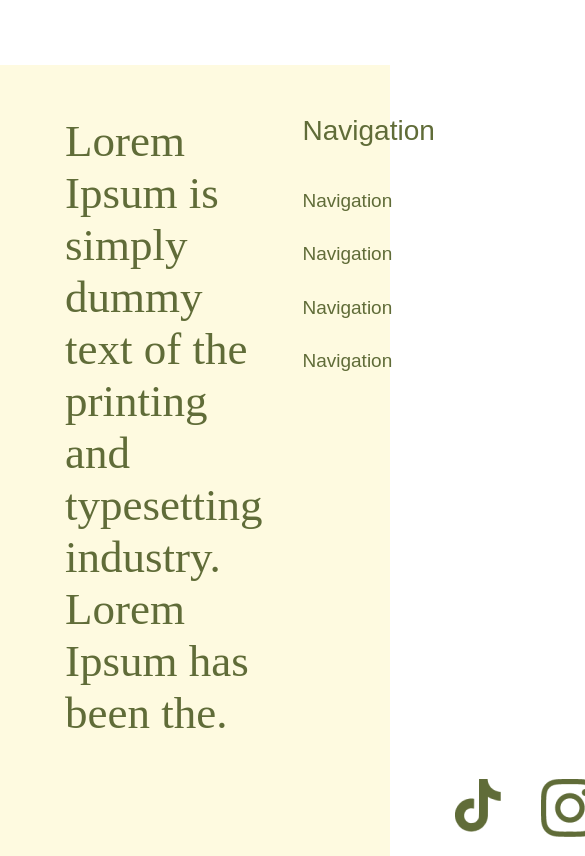
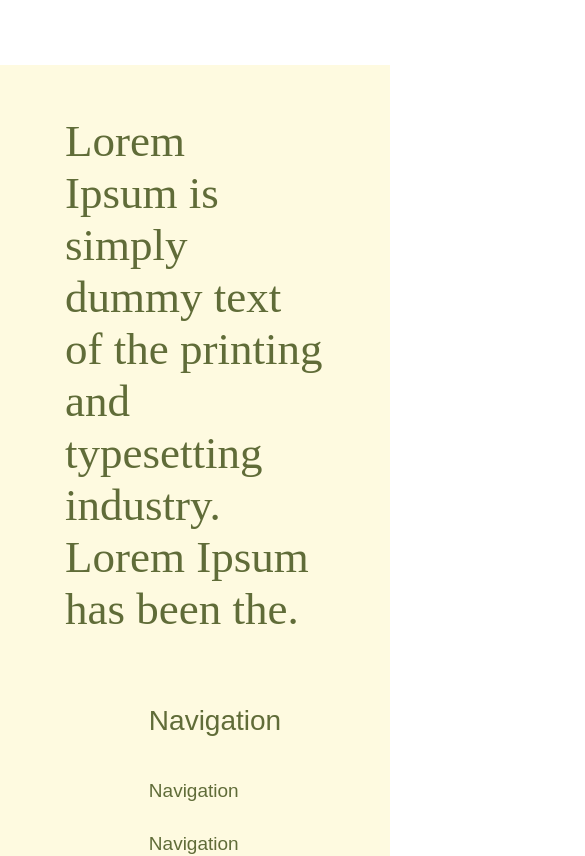
Before and after one commit to Signeamadsen97/creo-kampagne, a Vue app: page / in a window 390 px wide. Shown: the part 9260-10116 px from the top of the page, 585 px wide, since content can reach past the window. Built offline with nearby package versions, Linux system fonts and the light colour scheme.

Commit message:
footer media quarry

```diff
--- a/src/components/FooterCreo.vue
+++ b/src/components/FooterCreo.vue
@@ -51,6 +51,12 @@
   grid-template-areas:
     "text list"
     ". some";
+
+  @media screen and (max-width: 900px) {
+    display: flex;
+    flex-direction: column;
+    grid-template-areas: none;
+  }
 }
 
 .some_img {
@@ -74,12 +80,23 @@
   h3 {
     padding-bottom: 40px;
   }
+
+  @media screen and (max-width: 750px) {
+    justify-content: center;
+    flex-direction: column;
+    align-items: center;
+    gap: 40px;
+  }
 }
 
 .text {
   grid-area: text;
   color: #606c38;
   font-size: 45px;
+
+  @media screen and (max-width: 900px) {
+    margin-bottom: 70px;
+  }
 }
 
 li {
```
